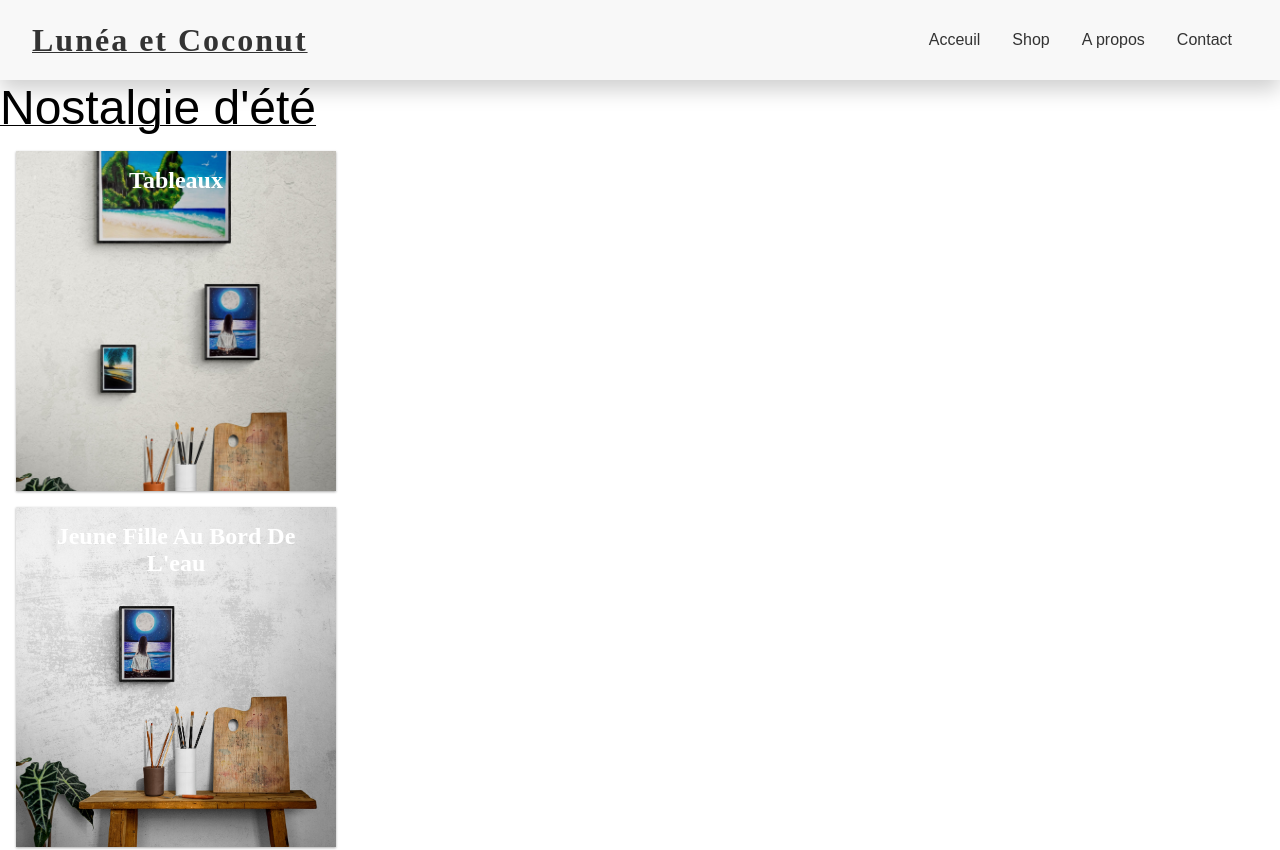
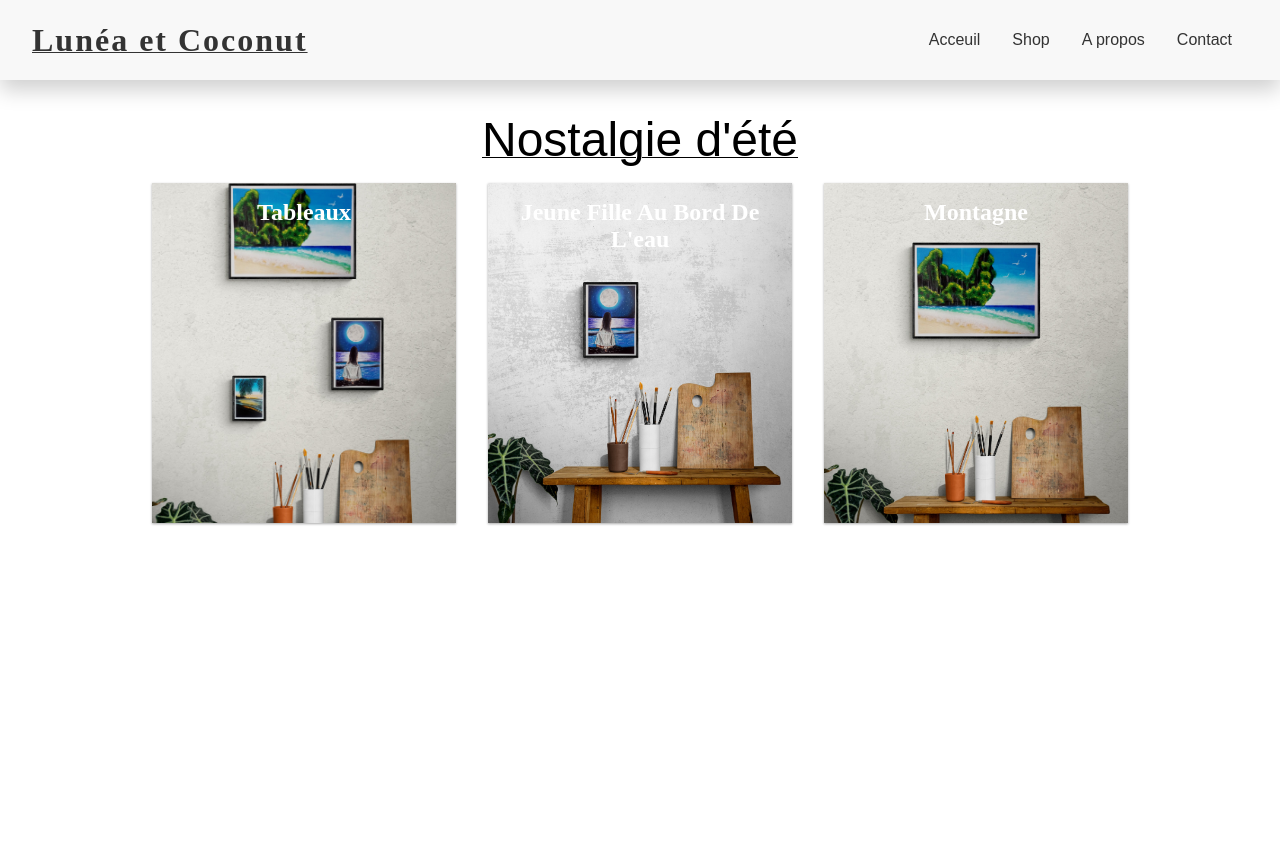
Before and after one commit to davidotch/lunea_coconut, a React (Create React App) app: page /shop in a window 1280 px wide. Shown: the top 850 px of the page. Built offline with nearby package versions, Linux system fonts and the light colour scheme.

Commit message:
create shop.css

```diff
--- a/src/style/shop.css
+++ b/src/style/shop.css
@@ -1,9 +1,11 @@
-h2 {
-  width: 100%;
+.shop-content {
+  height: 100vh;
+  padding: 2rem;
   text-align: center;
-  font-weight: 500;
-  font-size: 5vw;
-  line-height: 1;
-  text-transform: uppercase;
-  padding: 10rem;
 }
+
+.shop-card {
+  display: flex;
+  justify-content: center;
+  align-items: center;
+}
```
